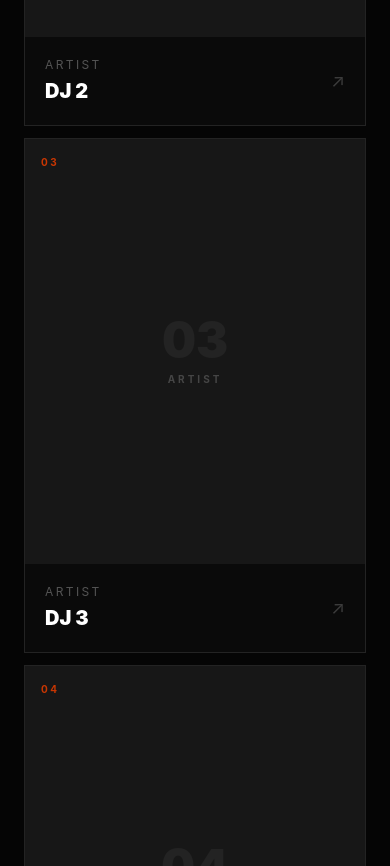
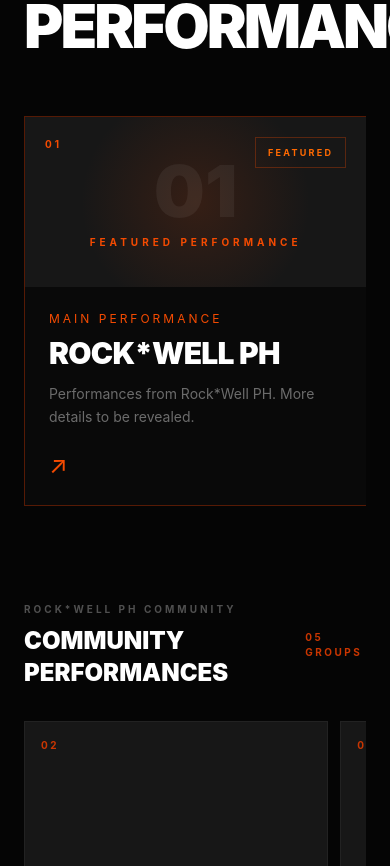
Before and after one commit to kylejohn-project/public-secret, a React (Vite) app: page / in a window 390 px wide. Shown: the part 2884-3750 px from the top of the page. Built offline with nearby package versions, Linux system fonts and the light colour scheme.

Commit message:
fix mobile view for dj and dance performance section

```diff
--- a/src/index.css
+++ b/src/index.css
@@ -34,3 +34,15 @@
   background: #c2410c;
   color: #ffffff;
 }
+
+/* Horizontal mobile scrollers */
+@media (max-width: 767px) {
+  .overflow-x-auto {
+    scrollbar-width: none;
+    -ms-overflow-style: none;
+  }
+
+  .overflow-x-auto::-webkit-scrollbar {
+    display: none;
+  }
+}
--- a/src/pages/Home.jsx
+++ b/src/pages/Home.jsx
@@ -148,7 +148,7 @@
             </div>
 
             {/* DJ PLACEHOLDERS */}
-            <div className="mt-16 grid gap-3 sm:grid-cols-2 md:grid-cols-4">
+            <div className="mt-16 flex gap-3 overflow-x-auto pb-4 snap-x snap-mandatory md:grid md:grid-cols-4 md:overflow-visible md:pb-0">
 
             {Array.from({ length: 7 }).map((_, index) => {
                 const number = String(index + 1).padStart(2, "0");
@@ -156,9 +156,9 @@
                 return (
                 <div
                     key={index}
-                    className={`group relative overflow-hidden border border-white/10 bg-white/[0.02] transition duration-300 hover:border-orange-700/60 hover:bg-orange-950/10 ${
+                    className={`group relative min-w-[78vw] snap-start overflow-hidden border border-white/10 bg-white/[0.02] transition duration-300 hover:border-orange-700/60 hover:bg-orange-950/10 sm:min-w-[45vw] md:min-w-0 ${
                     index === 0
-                        ? "sm:col-span-2 md:col-span-2 md:row-span-2"
+                        ? "md:col-span-2 md:row-span-2"
                         : ""
                     }`}
                 >
@@ -258,8 +258,8 @@
     </div>
 
     {/* FEATURED ROCK*WELL PERFORMANCE */}
-    <div className="mt-16">
-      <div className="group relative overflow-hidden border border-orange-700/40 bg-white/[0.02] transition duration-500 hover:border-orange-500">
+    <div className="mt-16 overflow-x-auto pb-4 md:overflow-visible md:pb-0">
+      <div className="group relative min-w-[88vw] overflow-hidden border border-orange-700/40 bg-white/[0.02] transition duration-500 hover:border-orange-500 md:min-w-0">
 
         {/* IMAGE PLACEHOLDER */}
         <div className="relative flex aspect-[16/8] items-center justify-center bg-neutral-900">
@@ -331,14 +331,14 @@
   </div>
 
   {/* GROUP PLACEHOLDERS */}
-  <div className="grid gap-3 sm:grid-cols-2 lg:grid-cols-3">
+  <div className="flex gap-3 overflow-x-auto pb-4 snap-x snap-mandatory lg:grid lg:grid-cols-3 lg:overflow-visible lg:pb-0">
     {communityPerformances.map((group, index) => {
       const number = String(index + 2).padStart(2, "0");
 
       return (
         <div
-          key={group.name}
-          className="group relative overflow-hidden border border-white/10 bg-white/[0.02] transition duration-300 hover:border-orange-700/60 hover:bg-orange-950/10"
+            key={group.name}
+            className="group relative min-w-[78vw] snap-start overflow-hidden border border-white/10 bg-white/[0.02] transition duration-300 hover:border-orange-700/60 hover:bg-orange-950/10 sm:min-w-[45vw] lg:min-w-0"
         >
           {/* IMAGE PLACEHOLDER */}
           <div className="relative flex aspect-[4/5] items-center justify-center bg-neutral-900">
```
